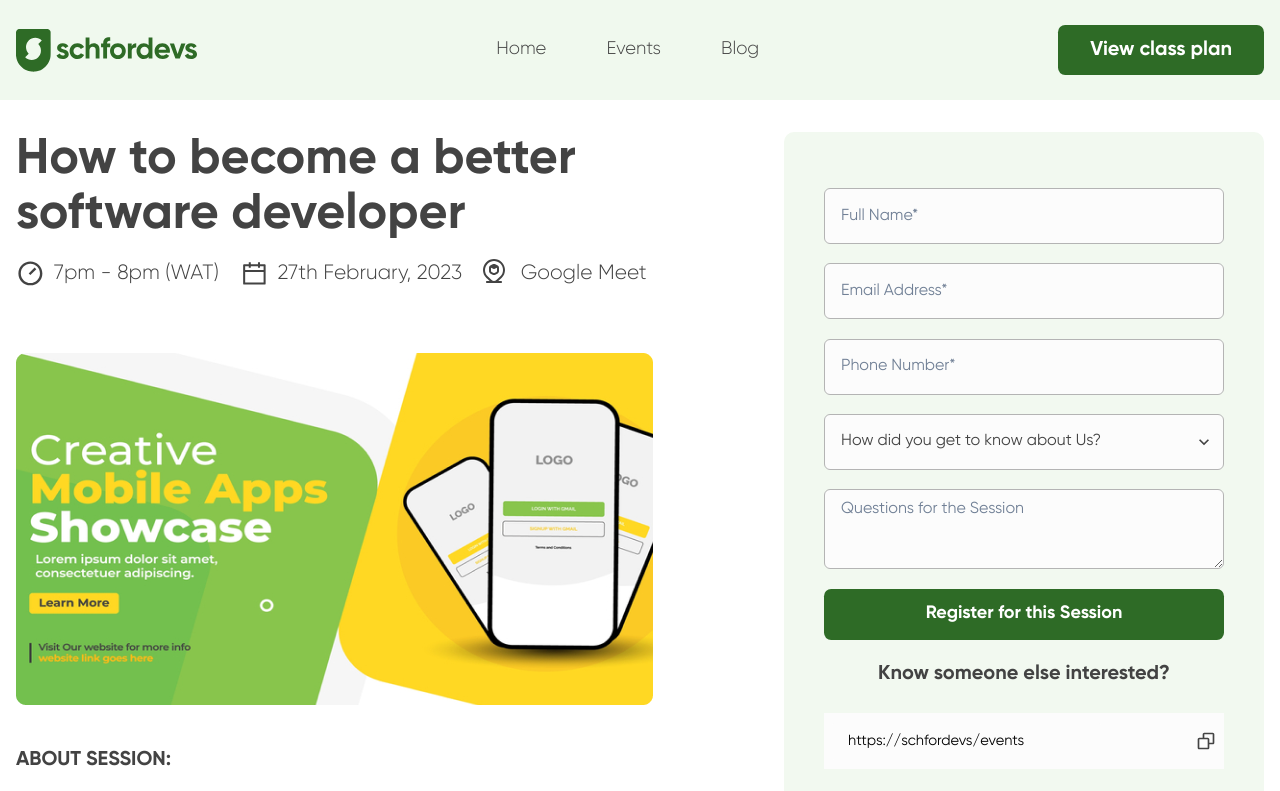
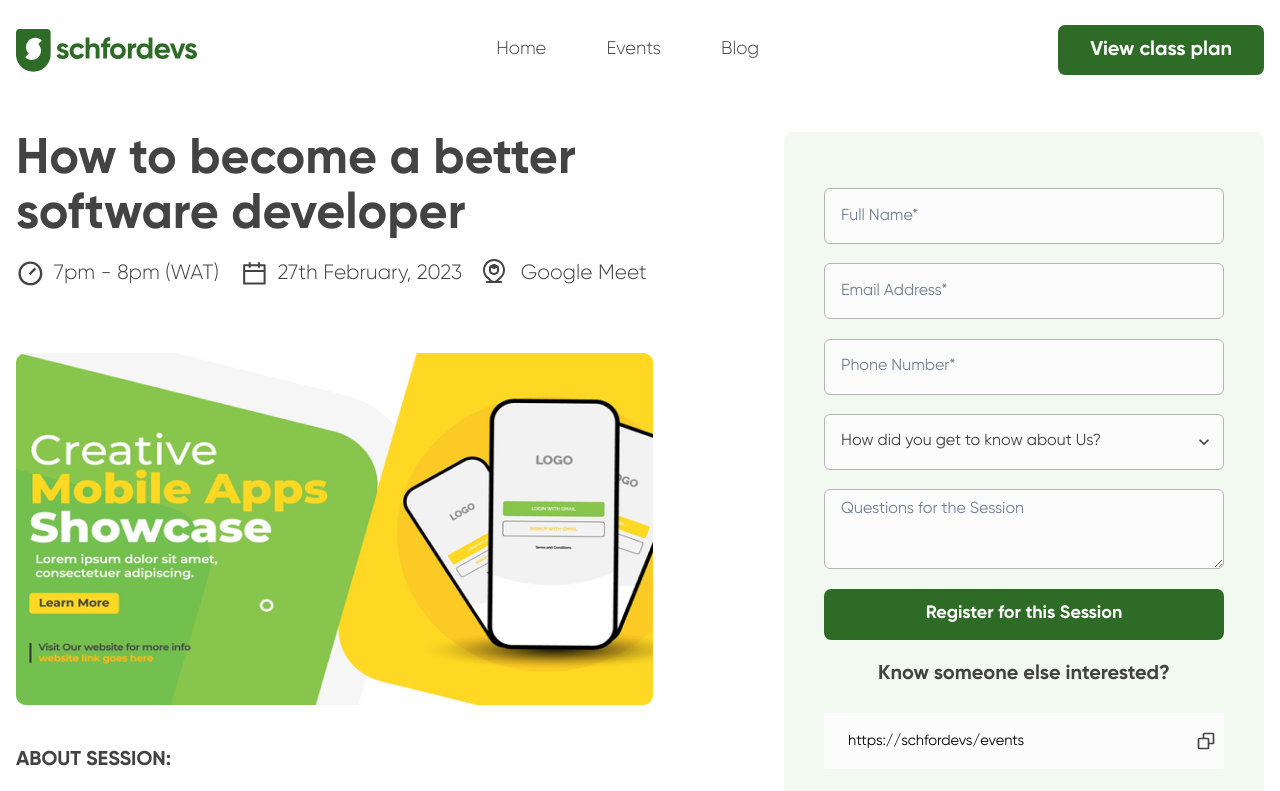
Before and after one commit to Tuasegun/devsch, a Next.js app: page /event in a window 1280 px wide. Shown: the top 791 px of the page. Built offline with nearby package versions, Linux system fonts and the light colour scheme.

Commit message:
fixedissues

```diff
--- a/components/Header.tsx
+++ b/components/Header.tsx
@@ -2,11 +2,11 @@ import React from "react";
 import { Box, Text, Image, Flex, Button } from "@chakra-ui/react";
 import { MainContainer } from "@/layouts/MainContainer";
 import Link from "next/link";
-export const Header = () => {
+export const Header = ({isWhite = false}) => {
   return (
     <Box
    pos="sticky"
-   bg="brand.green.300"
+   bg={isWhite ? "#FFFFFF" : "brand.green.300"}
    top="0"
    w="100%"
    py="1.5625rem"
@@ -18,7 +18,7 @@ export const Header = () => {
         <Flex justifyContent="space-between" alignItems="center">
           <Box
           h={["50px", "50px", "50px", "50px", "43px"]}
-          w={["150px", "50px", "50px", "50px", "181px"]}
+          w={["150pxx", "50px", "50px", "50px", "181px"]}
           >
             <Image src="/assets/icons/schfordevslogo.svg" alt="logo" />
           </Box>
--- a/constant/index.ts
+++ b/constant/index.ts
@@ -1,4 +1,4 @@
 export * from './PerksContent'
 export * from './MembersContent'
 export * from './footerContent'
-export * from './CourseOverviewContent'
+export * from './courseOverviewContent'
--- a/features/event/EventHero.tsx
+++ b/features/event/EventHero.tsx
@@ -6,9 +6,7 @@ import { AiOutlineCalendar } from 'react-icons/ai'
 import { EventForm } from './EventForm'
 export const EventHero = () => {
   return (
-    <MainContainer
-
-  >
+    <MainContainer>
     <Box py="2rem" w="full" >
       <Grid
         w="full"
--- a/layouts/MainLayout.tsx
+++ b/layouts/MainLayout.tsx
@@ -3,12 +3,13 @@ import React, {Fragment, PropsWithChildren} from 'react'
 import {Header, Footer} from '../components'
 
 interface MainLayoutProps extends PropsWithChildren<{}> {
+  isWhite?: boolean;
 }
 
-export const MainLayout = ({children}: MainLayoutProps) => {
+export const MainLayout = ({children, isWhite}: MainLayoutProps) => {
   return (
         <Fragment>
-            <Header />
+            <Header isWhite={isWhite} />
             {children}
             <Footer/>
         </Fragment>
--- a/pages/event.tsx
+++ b/pages/event.tsx
@@ -3,7 +3,7 @@ import { MainLayout } from '@/layouts/MainLayout'
 import {EventHero} from '../features/event'
 const event = () => {
   return (
-    <MainLayout>
+    <MainLayout isWhite>
         <EventHero />
     </MainLayout>
   )
```
